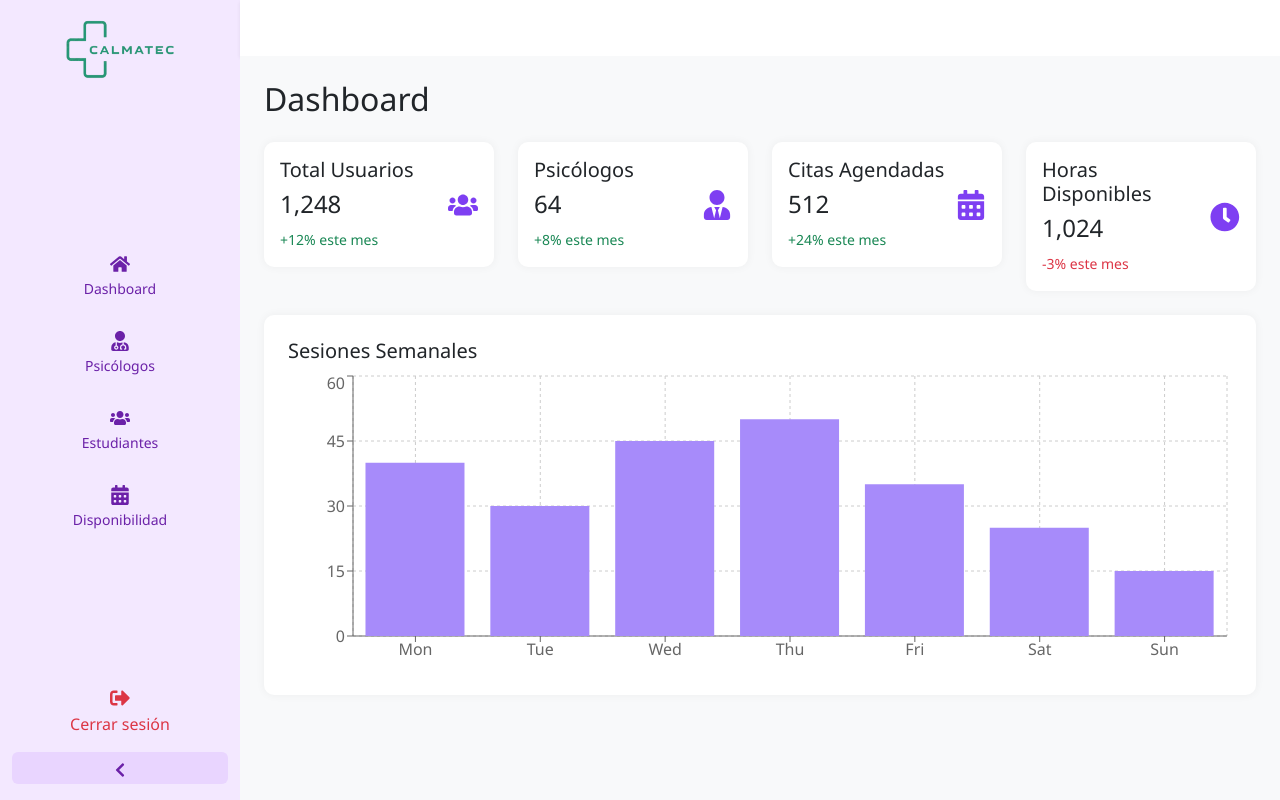
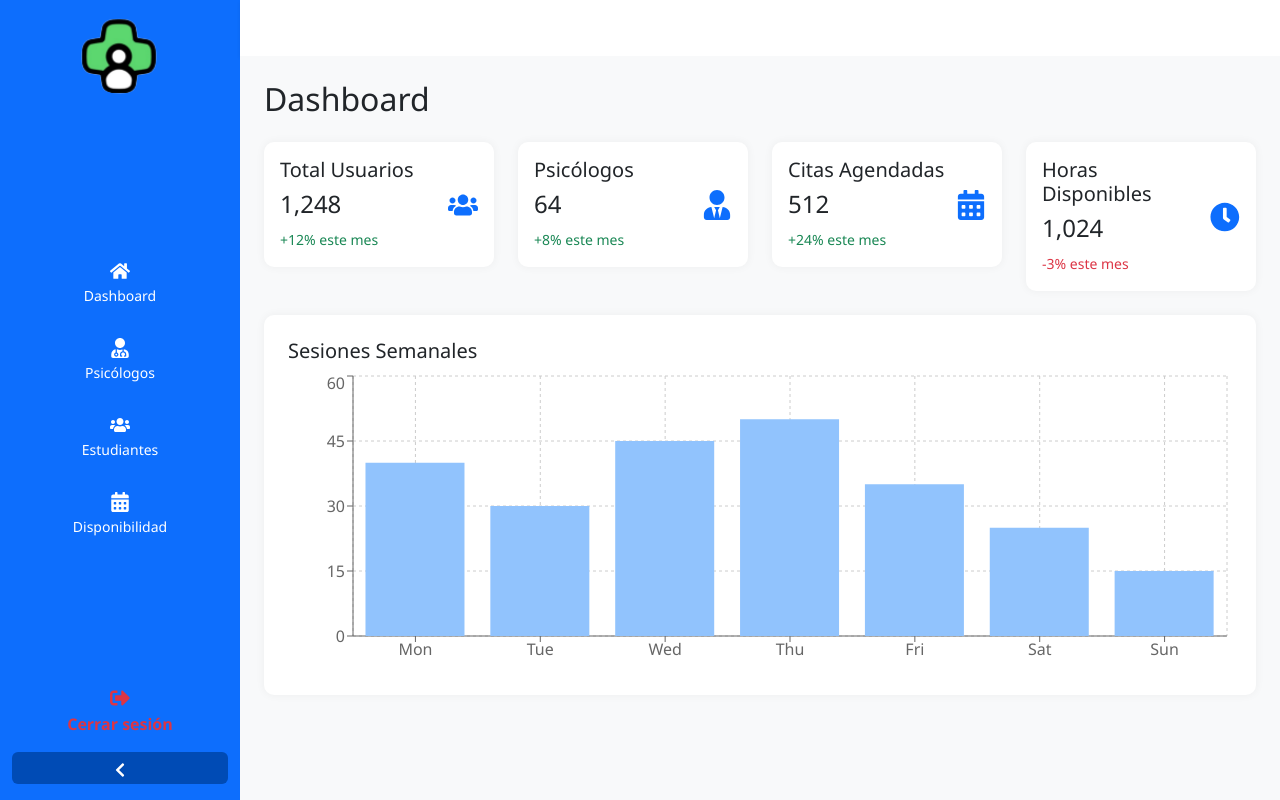
Before and after one commit to Ald28/TESIS_2025, a React (Vite) app: page /dashboard in a window 1280 px wide. Built offline with nearby package versions, Linux system fonts and the light colour scheme; sample sign-in values are in the browser's storage.

Commit message:
listar historial de estudiante

```diff
--- a/src/api/api_admin.js
+++ b/src/api/api_admin.js
@@ -1,7 +1,7 @@
 import axios from "axios";
 
-const API = "https://tesis-2025.onrender.com/auth/admin";
-const API_PSICO = "https://tesis-2025.onrender.com/auth/psicologo";
+const API = "http://localhost:8080/auth/admin";
+const API_PSICO = "http://localhost:8080/auth/psicologo";
 //const API_PSICO = "http://localhost:8080/auth/psicologo";
 //const API_PSICO = "https://tesis-2025.onrender.com/auth/psicologo";
 
@@ -25,9 +25,9 @@ export const getEstudiantes = async () => {
     }
 };
 
-export const getHistorialCanceladas = async (estudiante_id) => {
+export const getHistorialRealizadas = async (usuario_id) => {
   try {
-    const response = await axios.get(`${API_PSICO}/historial-canceladas/${estudiante_id}`);
+    const response = await axios.get(`${API}/historial-estudiantes/${usuario_id}`);
     return response.data;
   } catch (error) {
     console.error("Error al obtener historial de cancelaciones:", error);
--- a/src/components/Sidebar.jsx
+++ b/src/components/Sidebar.jsx
@@ -31,8 +31,8 @@ const Sidebar = () => {
     <div
       className="d-flex flex-column justify-content-between align-items-center"
       style={{
-        backgroundColor: "#f3e8ff",
-        color: "#6b21a8",
+        backgroundColor: "#0d6efd", // azul Bootstrap
+        color: "#ffffff",
         width: collapsed ? "80px" : "240px",
         transition: "width 0.3s",
         height: "100vh",
@@ -44,8 +44,10 @@ const Sidebar = () => {
           src="/img/logo.png"
           alt="Logo"
           style={{
-            width: collapsed ? "40px" : "120px",
+            width: collapsed ? "40px" : "80px",
             transition: "0.3s",
+            borderRadius: "50%",
+            objectFit: "cover",
           }}
         />
       </div>
@@ -54,32 +56,32 @@ const Sidebar = () => {
       <Nav className="flex-column align-items-center w-100">
         <Nav.Link
           href="/dashboard"
-          className="d-flex flex-column align-items-center py-3"
-          style={{ color: "#6b21a8", fontSize: collapsed ? "12px" : "14px" }}
+          className="d-flex flex-column align-items-center py-3 text-white"
+          style={{ fontSize: collapsed ? "12px" : "14px" }}
         >
           <FaHome size={20} />
           {!collapsed && <span className="mt-1">Dashboard</span>}
         </Nav.Link>
         <Nav.Link
           href="/psicologos"
-          className="d-flex flex-column align-items-center py-3"
-          style={{ color: "#6b21a8", fontSize: collapsed ? "12px" : "14px" }}
+          className="d-flex flex-column align-items-center py-3 text-white"
+          style={{ fontSize: collapsed ? "12px" : "14px" }}
         >
           <FaUserMd size={20} />
           {!collapsed && <span className="mt-1">Psicólogos</span>}
         </Nav.Link>
         <Nav.Link
           href="/estudiantes"
-          className="d-flex flex-column align-items-center py-3"
-          style={{ color: "#6b21a8", fontSize: collapsed ? "12px" : "14px" }}
+          className="d-flex flex-column align-items-center py-3 text-white"
+          style={{ fontSize: collapsed ? "12px" : "14px" }}
         >
           <FaUsers size={20} />
           {!collapsed && <span className="mt-1">Estudiantes</span>}
         </Nav.Link>
         <Nav.Link
           href="/disponibilidad"
-          className="d-flex flex-column align-items-center py-3"
-          style={{ color: "#6b21a8", fontSize: collapsed ? "12px" : "14px" }}
+          className="d-flex flex-column align-items-center py-3 text-white"
+          style={{ fontSize: collapsed ? "12px" : "14px" }}
         >
           <FaCalendarAlt size={20} />
           {!collapsed && <span className="mt-1">Disponibilidad</span>}
@@ -90,21 +92,20 @@ const Sidebar = () => {
       <div className="w-100 text-center mb-3">
         <Nav.Link
           onClick={handleLogout}
-          className="d-flex flex-column align-items-center"
-          style={{ color: "#dc3545" }}
+          className="d-flex flex-column align-items-center text-danger fw-bold"
         >
           <FaSignOutAlt size={20} />
           {!collapsed && <span className="mt-1">Cerrar sesión</span>}
         </Nav.Link>
         <button
           onClick={toggleSidebar}
-          className="btn btn-outline-light mt-3"
+          className="btn mt-3"
           style={{
             width: collapsed ? "40px" : "90%",
             padding: "0.25rem",
-            backgroundColor: "#e9d5ff",
-            color: "#6b21a8",
-            border: "none"
+            backgroundColor: "#004bb5",
+            color: "#ffffff",
+            border: "none",
           }}
         >
           {collapsed ? <FaChevronRight /> : <FaChevronLeft />}
--- a/src/pages/Dashboard.jsx
+++ b/src/pages/Dashboard.jsx
@@ -28,7 +28,7 @@ const Dashboard = () => {
                 <h4>1,248</h4>
                 <small className="text-success">+12% este mes</small>
               </div>
-              <FaUsers size={30} color="#7e3ff2" />
+              <FaUsers size={30} color="#0d6efd" />
             </div>
           </Card>
         </Col>
@@ -40,7 +40,7 @@ const Dashboard = () => {
                 <h4>64</h4>
                 <small className="text-success">+8% este mes</small>
               </div>
-              <FaUserTie size={30} color="#7e3ff2" />
+              <FaUserTie size={30} color="#0d6efd" />
             </div>
           </Card>
         </Col>
@@ -52,7 +52,7 @@ const Dashboard = () => {
                 <h4>512</h4>
                 <small className="text-success">+24% este mes</small>
               </div>
-              <FaCalendarAlt size={30} color="#7e3ff2" />
+              <FaCalendarAlt size={30} color="#0d6efd" />
             </div>
           </Card>
         </Col>
@@ -64,7 +64,7 @@ const Dashboard = () => {
                 <h4>1,024</h4>
                 <small className="text-danger">-3% este mes</small>
               </div>
-              <FaClock size={30} color="#7e3ff2" />
+              <FaClock size={30} color="#0d6efd" />
             </div>
           </Card>
         </Col>
@@ -78,7 +78,7 @@ const Dashboard = () => {
             <XAxis dataKey="name" />
             <YAxis />
             <Tooltip />
-            <Bar dataKey="sesiones" fill="#a78bfa" />
+            <Bar dataKey="sesiones" fill="#91c3fd" />
           </BarChart>
         </ResponsiveContainer>
       </Card>
--- a/src/pages/Estudent.jsx
+++ b/src/pages/Estudent.jsx
@@ -1,6 +1,7 @@
 import React, { useEffect, useState } from "react";
 import MainLayout from "../layouts/MainLayout";
-import { getEstudiantes, getHistorialCanceladas } from "../api/api_admin";
+import { getEstudiantes, getHistorialRealizadas } from "../api/api_admin";
+import { FaClock, FaUserMd, FaCalendarCheck, FaTimes, FaHistory } from "react-icons/fa";
 import { FaUserGraduate } from "react-icons/fa";
 import { Modal, Button } from "react-bootstrap";
 import "../styles/Estudent.css";
@@ -10,6 +11,7 @@ export default function Estudent() {
   const [historial, setHistorial] = useState(null);
   const [showModal, setShowModal] = useState(false);
   const [selectedEstudiante, setSelectedEstudiante] = useState(null);
+  const [filtroPsicologo, setFiltroPsicologo] = useState("");
 
   useEffect(() => {
     const fetchData = async () => {
@@ -23,18 +25,29 @@ export default function Estudent() {
     fetchData();
   }, []);
 
-  // Función para obtener el historial de citas canceladas de un estudiante
-  const verHistorialCitas = async (estudianteId) => {
+  // Función para obtener el historial de citas de un estudiante
+  const verHistorialCitas = async (estudiante_id) => {
+    console.log("Estudiante ID usado para historial:", estudiante_id);
+
     try {
-      const historialData = await getHistorialCanceladas(estudianteId);
-      console.log("Historial recibido:", historialData);
-      setHistorial(historialData);
-      setSelectedEstudiante(estudianteId);
+      const data = await getHistorialRealizadas(estudiante_id);
+      setHistorial(data);
       setShowModal(true);
+      setSelectedEstudiante(estudiante_id);
     } catch (error) {
-      console.error("Error al obtener historial de citas canceladas", error);
+      console.error("Error al obtener historial de citas realizadas:", error);
+      setHistorial([]);
+      setShowModal(true);
     }
   };
+
+  const historialFiltrado = historial
+    ? historial.filter((cita) =>
+      `${cita.nombre_psicologo} ${cita.apellido_psicologo}`
+        .toLowerCase()
+        .includes(filtroPsicologo.toLowerCase())
+    )
+    : [];
 
   // Función para cerrar el modal
   const handleCloseModal = () => {
@@ -115,23 +128,57 @@ export default function Estudent() {
         </div>
 
         {/* Modal para mostrar el historial de citas */}
-        <Modal show={showModal} onHide={handleCloseModal}>
+        <Modal show={showModal} onHide={handleCloseModal} size="lg" centered>
           <Modal.Header closeButton>
-            <Modal.Title>Historial de Citas Canceladas</Modal.Title>
+            <Modal.Title>
+              <FaHistory style={{ marginRight: "8px", color: "#0d6efd" }} />
+              Historial de Citas Realizadas
+            </Modal.Title>
           </Modal.Header>
-          <Modal.Body>
-            {historial ? (
-              <ul>
-                {historial.map((cita) => (
-                  <li key={cita.cita_id}>
-                    <p><strong>Cita:</strong> {cita.fecha_inicio} - {cita.fecha_fin}</p>
-                    <p><strong>Psicólogo:</strong> {cita.nombre_psicologo} {cita.apellido_psicologo}</p>
-                    <p><strong>Tipo de cita:</strong> {cita.tipo_cita}</p>
-                  </li>
+          <Modal.Body style={{ maxHeight: '70vh', overflowY: 'auto' }}>
+            <input
+              type="text"
+              placeholder="Filtrar por psicólogo..."
+              className="form-control mb-3"
+              value={filtroPsicologo}
+              onChange={(e) => setFiltroPsicologo(e.target.value)}
+            />
+
+            {historial && historial.length > 0 ? (
+              <div className="d-flex flex-column gap-3">
+                {historialFiltrado.map((cita) => (
+                  <div
+                    key={cita.cita_id}
+                    style={{
+                      border: '1px solid #dee2e6',
+                      borderRadius: '8px',
+                      padding: '15px',
+                      backgroundColor: '#f8f9fa',
+                    }}
+                  >
+                    <p>
+                      <FaClock style={{ marginRight: "6px", color: "#6c757d" }} />
+                      <strong>Fecha:</strong>{' '}
+                      {new Date(cita.fecha_inicio).toLocaleString()} –{' '}
+                      {new Date(cita.fecha_fin).toLocaleTimeString()}
+                    </p>
+                    <p>
+                      <FaUserMd style={{ marginRight: "6px", color: "#6c757d" }} />
+                      <strong>Psicólogo:</strong>{' '}
+                      {cita.nombre_psicologo} {cita.apellido_psicologo}
+                    </p>
+                    <p>
+                      <FaCalendarCheck style={{ marginRight: "6px", color: "#6c757d" }} />
+                      <strong>Tipo de cita:</strong> {cita.tipo_cita}
+                    </p>
+                  </div>
                 ))}
-              </ul>
+              </div>
             ) : (
-              <p>No se encontraron citas canceladas.</p>
+              <p className="text-muted">
+                <FaTimes style={{ marginRight: "6px" }} />
+                No se encontraron citas realizadas.
+              </p>
             )}
           </Modal.Body>
           <Modal.Footer>
--- a/src/styles/Psicologo.css
+++ b/src/styles/Psicologo.css
@@ -1,6 +1,6 @@
 /* === Botones === */
 .add-button {
-    background-color: #7c3aed;
+    background-color: #0d6efd;
     color: white;
     padding: 0.5rem 1rem;
     border: none;
@@ -40,7 +40,7 @@
     display: flex;
     justify-content: space-between;
     align-items: center;
-    background-color: #f3e8ff;
+    background-color: #91c3fd;
     padding: 1rem;
     border-bottom: 1px solid #ddd;
 }
@@ -49,7 +49,7 @@
     background: none;
     border: none;
     font-size: 1.2rem;
-    color: #6b21a8;
+    color: #0d6efd;
     cursor: pointer;
 }
 
```
Also changed, not shown: public/img/logo.png.
